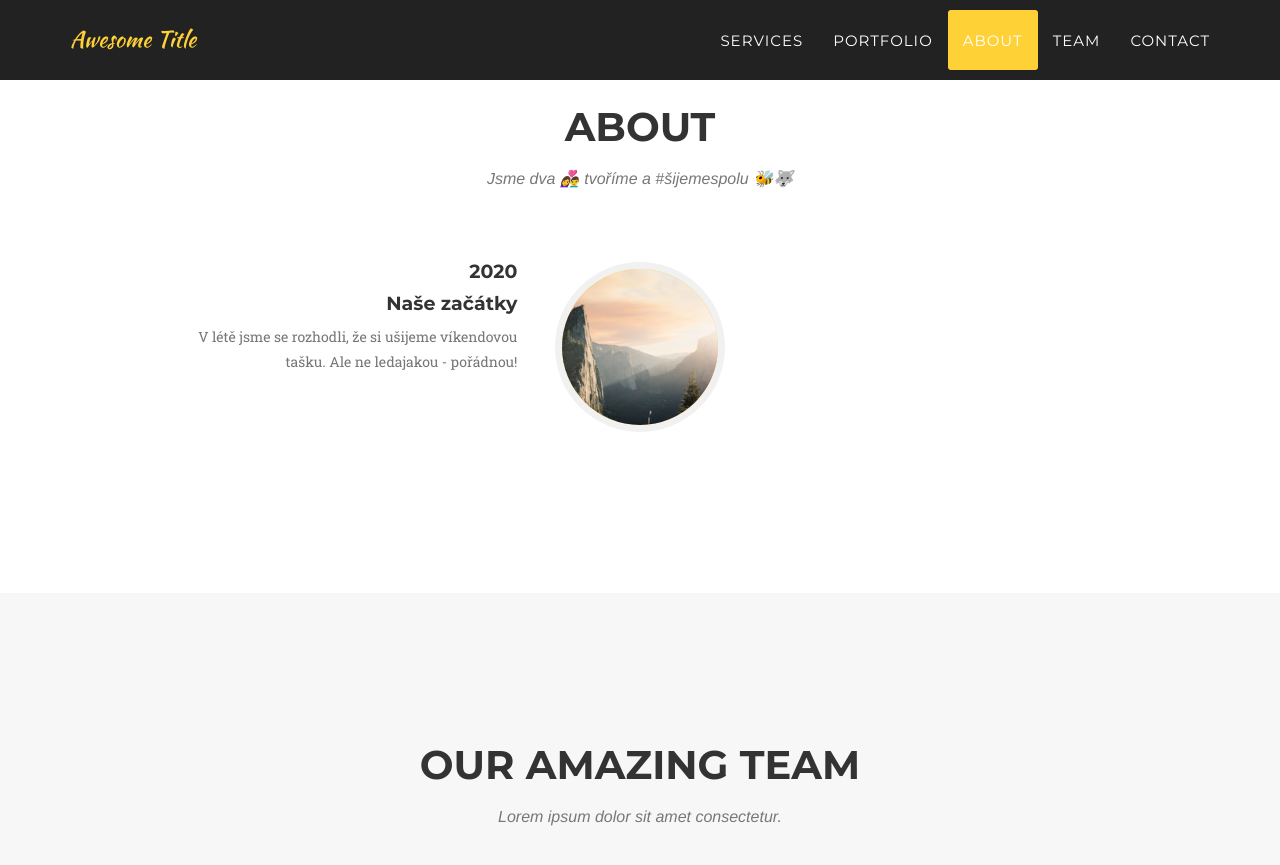
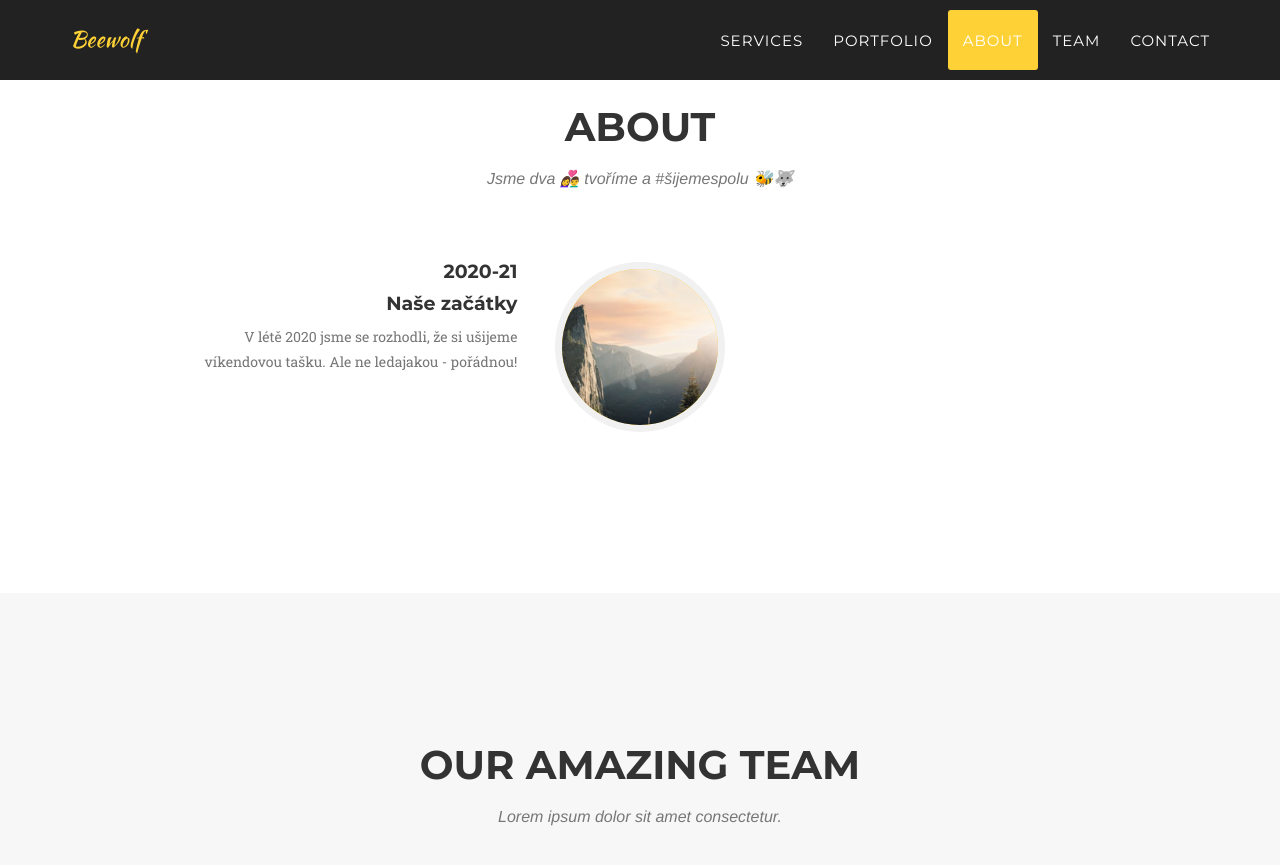
Before and after one commit to FrantisekKracmar/beewolf, a Jekyll site: the page built from index.html, in a window 1280 px wide and 900 px high, scrolled down 2667 px. Shown: the top 865 px of the window. Built offline with Jekyll 4.4.1, drawn with Linux system fonts in a browser that asks for light colours; some web fonts are replaced; some of the changed lines change nothing that is shown; some of the changed text lies outside the part shown.

Commit message:
more content

```diff
--- a/_config.yml
+++ b/_config.yml
@@ -2,9 +2,9 @@
 baseurl: /beewolf
 
 # Site settings
-title: Awesome Title
-email: your-email@domain.com
-description: "Write an awesome description for your new site here. You can edit this line in _config.yml. It will appear in your document head meta (for Google search results) and in your feed.xml site description."
+title: Beewolf
+email: beewolfcz@gmail.com
+description: "Vítejte na našich stránkách. Naleznete zde služby, které nabízíme."
 
 
 # Team names, titles and social links
@@ -44,21 +44,21 @@
 
 # Social networks usernames (many more available: google-plus, flickr, dribbble, pinterest, instagram, tumblr, linkedin, etc.)
 social:
-  - title: twitter
-    url: http://twitter.com/jekyllrb
-  - title: facebook
-    url:
-  - title: stack-overflow
-    url: http://stackoverflow.com/questions/tagged/jekyll
-  - title: bitbucket
-    url: http://bitbucket.org/jekyll
-  - title: github
-    url: http://github.com/jekyll
+  - title: instagram
+    url: http://instagram.com/beewolfcz
+ # - title: facebook
+ #   url:
+ # - title: stack-overflow
+ #   url: http://stackoverflow.com/questions/tagged/jekyll
+ # - title: bitbucket
+ #   url: http://bitbucket.org/jekyll
+ # - title: github
+ #   url: http://github.com/jekyll
 
 # Postal address (add as many lines as necessary)
 address:
   - line: 3481 Melrose Place
-  - line: Beverly Hills, CA 90210
+  - line: Hořice 50801, Czech republic
 
 # Build settings
 markdown: kramdown
--- a/_includes/about.html
+++ b/_includes/about.html
@@ -16,11 +16,11 @@
                             </div>
                             <div class="timeline-panel">
                                 <div class="timeline-heading">
-                                    <h4>2020</h4>
+                                    <h4>2020-21</h4>
                                     <h4 class="subheading">Naše začátky</h4>
                                 </div>
                                 <div class="timeline-body">
-                                    <p class="text-muted">V létě jsme se rozhodli, že si ušijeme víkendovou tašku. Ale ne ledajakou - pořádnou!</p>
+                                    <p class="text-muted">V létě 2020 jsme se rozhodli, že si ušijeme víkendovou tašku. Ale ne ledajakou - pořádnou!</p>
                                 </div>
                             </div>
                         </li>
```
